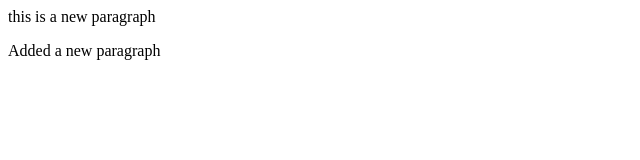
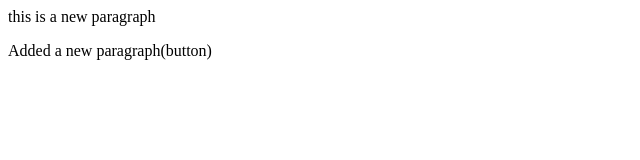
Before and after one commit to Shree-2555/local-repo, a plain HTML site: page index.html in a window 1280 px wide. Shown: the full height of the page, 0-640 px from the left. Drawn offline with Linux system fonts and the light colour scheme.

```diff
--- a/index.html
+++ b/index.html
@@ -1,2 +1,2 @@
 <p>this is a new paragraph</p>
-<p> Added a new paragraph</p>
+<p> Added a new paragraph(button)</p>
```
